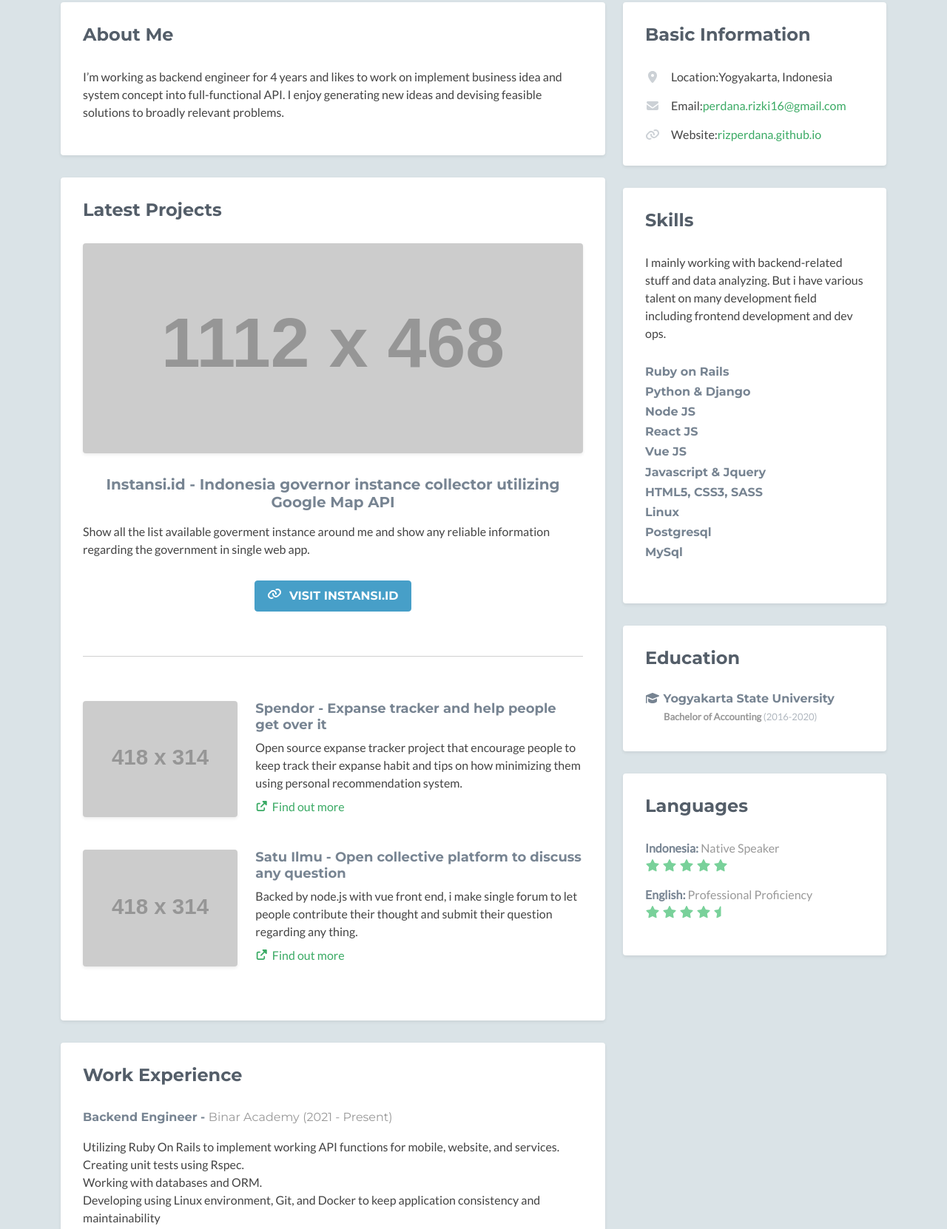
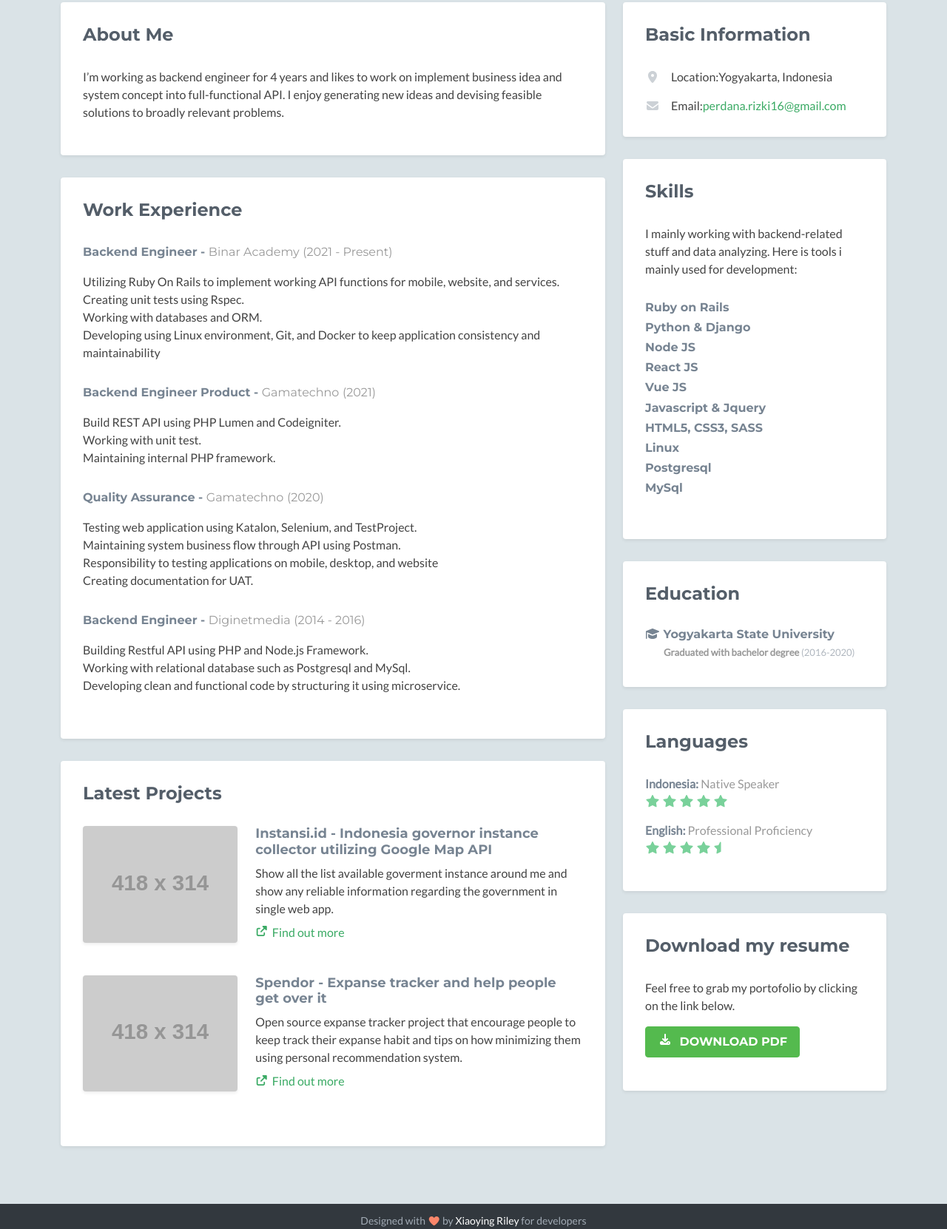
Before and after one commit to rizperdana/rizperdana.github.io, a plain HTML site: page index.html in a window 1280 px wide. Shown: the part 355-2017 px from the top of the page at 74% size. Drawn offline with nearby package versions, Linux system fonts and the light colour scheme; no server answers; placeholder pictures from the web are drawn by us; a script that the page names is missing; some icons are missing.

Commit message:
Adding downloadable pdf

```diff
--- a/index.html
+++ b/index.html
@@ -67,57 +67,6 @@
                     </div>
                 </section>
 
-                <section class="latest section">
-                    <div class="section-inner shadow-sm rounded">
-                        <h2 class="heading">Latest Projects</h2>
-                        <div class="content">
-
-                            <div class="item featured text-center">
-
-                                <div class="featured-image has-ribbon">
-                                    <a href="#" target="_blank">
-                                        <img class="img-fluid project-image rounded shadow-sm" src="https://dummyimage.com/1112x468/3893bd/fff.png&text=instansi.id" alt="project name" />
-                                    </a>
-                                </div>
-
-                                <h3 class="title mb-3"><a href="#" target="_blank">Instansi.id - Indonesia governor instance collector utilizing Google Map API</a></h3>
-
-                                <div class="desc text-start">
-                                    <p>
-                                        Show all the list available goverment instance around me and show any reliable information regarding the government in single web app.
-                                    </p>
-                                </div>
-                                <a class="btn btn-cta-secondary" href="#" target="_blank"><i class="fas fa-link"></i> VISIT INSTANSI.ID</a>
-                            </div>
-                            <hr class="divider" />
-                            <div class="item row">
-                                <a class="col-md-4 col-12" href="#" target="_blank">
-                                    <img class="img-fluid project-image rounded shadow-sm" src="https://dummyimage.com/418x314/bd3838/fff.png&text=spendor.id" alt="project name" />
-                                </a>
-                                <div class="desc col-md-8 col-12">
-                                    <h3 class="title"><a href="#" target="_blank">Spendor - Expanse tracker and help people get over it</a></h3>
-                                    <p class="mb-2">
-                                        Open source expanse tracker project that encourage people to keep track their expanse habit and tips on how minimizing them using personal recommendation system.
-                                    </p>
-                                    <p><a class="more-link" href="#" target="_blank"><i class="fas fa-external-link-alt"></i>Find out more</a></p>
-                                </div>
-                            </div>
-                            <div class="item row">
-                                <a class="col-md-4 col-12" href="#" target="_blank">
-                                    <img class="img-fluid project-image rounded shadow-sm" src="https://dummyimage.com/418x314/bd9e38/fff.png&text=Satu+Ilmu" alt="project name" />
-                                </a>
-                                <div class="desc col-md-8 col-12">
-                                    <h3 class="title"><a href="#" target="_blank">Satu Ilmu - Open collective platform to discuss any question</a></h3>
-                                    <p class="mb-2">
-                                        Backed by node.js with vue front end, i make single forum to let people contribute their thought and submit their question regarding any thing.
-                                    </p>
-                                    <p><a class="more-link" href="#" target="_blank"><i class="fas fa-external-link-alt"></i>Find out more</a></p>
-                                </div>
-                            </div>
-                        </div>
-                    </div>
-                </section>
-
                 <section class="experience section">
                     <div class="section-inner shadow-sm rounded">
                         <h2 class="heading">Work Experience</h2>
@@ -167,6 +116,40 @@
                         </div>
                     </div>
                 </section>
+
+                <section class="latest section">
+                    <div class="section-inner shadow-sm rounded">
+                        <h2 class="heading">Latest Projects</h2>
+                        <div class="content">
+                            <div class="item row">
+                                <a class="col-md-4 col-12" href="#" target="_blank">
+                                    <img class="img-fluid project-image rounded shadow-sm" src="https://dummyimage.com/418x314/3893bd/fff.png&text=instansiku.id" alt="project name" />
+                                </a>
+                                <div class="desc col-md-8 col-12">
+                                    <h3 class="title"><a href="#" target="_blank">Instansi.id - Indonesia governor instance collector utilizing Google Map API</a></h3>
+                                    <p class="mb-2">
+                                        Show all the list available goverment instance around me and show any reliable information regarding the government in single web app.
+                                    </p>
+                                    <p><a class="more-link" href="#" target="_blank"><i class="fas fa-external-link-alt"></i>Find out more</a></p>
+                                </div>
+                            </div>
+                            <div class="item row">
+                                <a class="col-md-4 col-12" href="#" target="_blank">
+                                    <img class="img-fluid project-image rounded shadow-sm" src="https://dummyimage.com/418x314/bd3838/fff.png&text=spendor.id" alt="project name" />
+                                </a>
+                                <div class="desc col-md-8 col-12">
+                                    <h3 class="title"><a href="#" target="_blank">Spendor - Expanse tracker and help people get over it</a></h3>
+                                    <p class="mb-2">
+                                        Open source expanse tracker project that encourage people to keep track their expanse habit and tips on how minimizing them using personal recommendation system.
+                                    </p>
+                                    <p><a class="more-link" href="#" target="_blank"><i class="fas fa-external-link-alt"></i>Find out more</a></p>
+                                </div>
+                            </div>
+                        </div>
+                    </div>
+                </section>
+
+
             </div>
             <div class="secondary col-lg-4 col-12">
                 <aside class="info aside section">
@@ -176,7 +159,6 @@
                             <ul class="list-unstyled">
                                 <li><i class="fas fa-map-marker-alt"></i><span class="sr-only">Location:</span>Yogyakarta, Indonesia</li>
                                 <li><i class="fas fa-envelope"></i><span class="sr-only">Email:</span><a href="mailto:perdana.rizki16@gmail.com">perdana.rizki16@gmail.com</a></li>
-                                <li><i class="fas fa-link"></i><span class="sr-only">Website:</span><a href="https://rizperdana.github.io">rizperdana.github.io</a></li>
                             </ul>
                         </div>
                     </div>
@@ -187,7 +169,7 @@
                         <h2 class="heading">Skills</h2>
                         <div class="content">
                             <p class="intro">
-                                I mainly working with backend-related stuff and data analyzing. But i have various talent on many development field including frontend development and dev ops.
+                                I mainly working with backend-related stuff and data analyzing. Here is tools i mainly used for development:
                             </p>
                             <div class="skillset">
                                 <div class="item">
@@ -213,7 +195,7 @@
                         <div class="content">
                             <div class="item">
                                 <h3 class="title"><i class="fas fa-graduation-cap"></i> Yogyakarta State University</h3>
-                                <h4 class="university"> Bachelor of Accounting <span class="year">(2016-2020)</span></h4>
+                                <h4 class="university"> Graduated with bachelor degree <span class="year">(2016-2020)</span></h4>
                             </div>
                         </div>
                     </div>
@@ -233,6 +215,18 @@
                                     <span class="level">Professional Proficiency <br class="visible-sm visible-xs"/><i class="fas fa-star"></i> <i class="fas fa-star"></i> <i class="fas fa-star"></i> <i class="fas fa-star"></i> <i class="fas fa-star-half"></i></span>
                                 </li>
                             </ul>
+                        </div>
+                    </div>
+                </aside>
+
+                <aside class="credits aside section">
+                    <div class="section-inner shadow-sm rounded">
+                        <h2 class="heading">Download my resume</h2>
+                        <div class="content">
+                            <p>
+                                Feel free to grab my portofolio by clicking on the link below.
+                            </p>
+                            <a class="btn btn-cta-primary" href="/assets/resume_rizki_perdana.pdf" target="_blank"><i class="fas fa-download"></i> Download PDF</a>
                         </div>
                     </div>
                 </aside>
```
Also changed, not shown: 1 other file.
